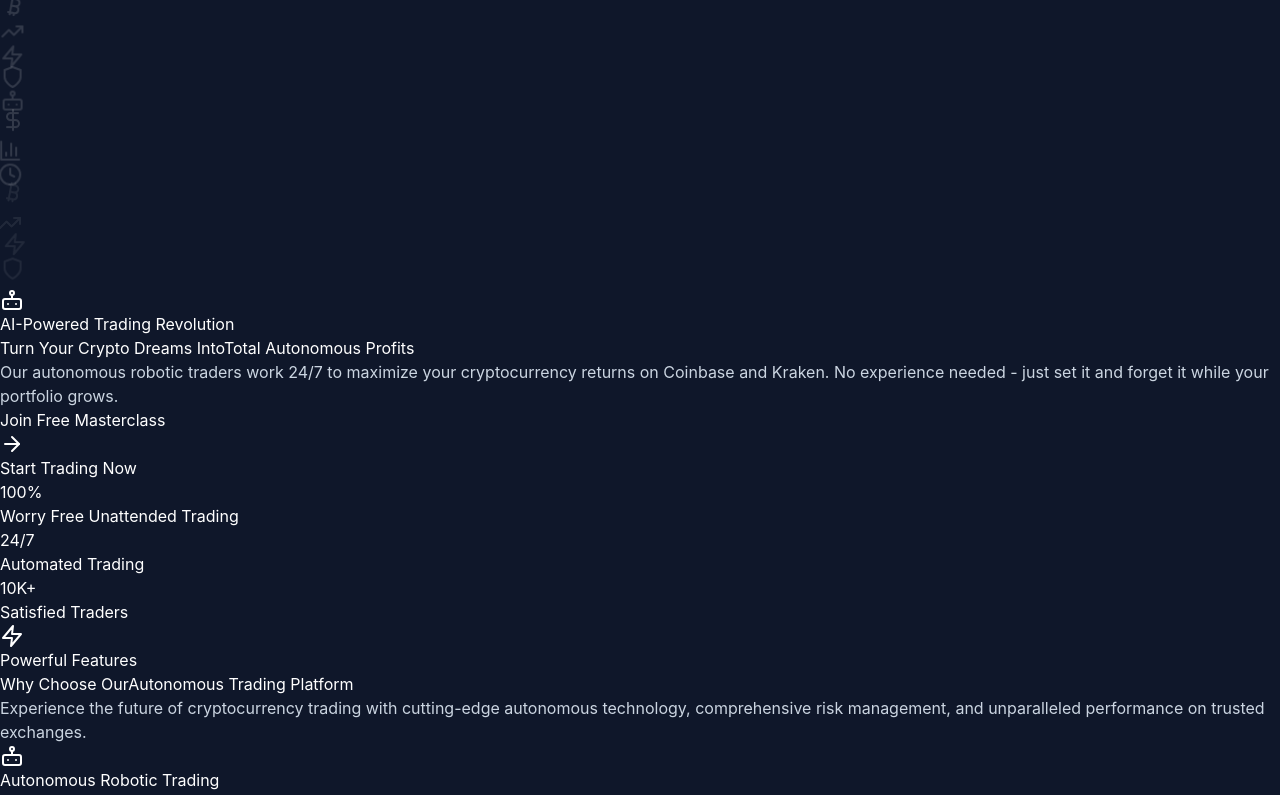
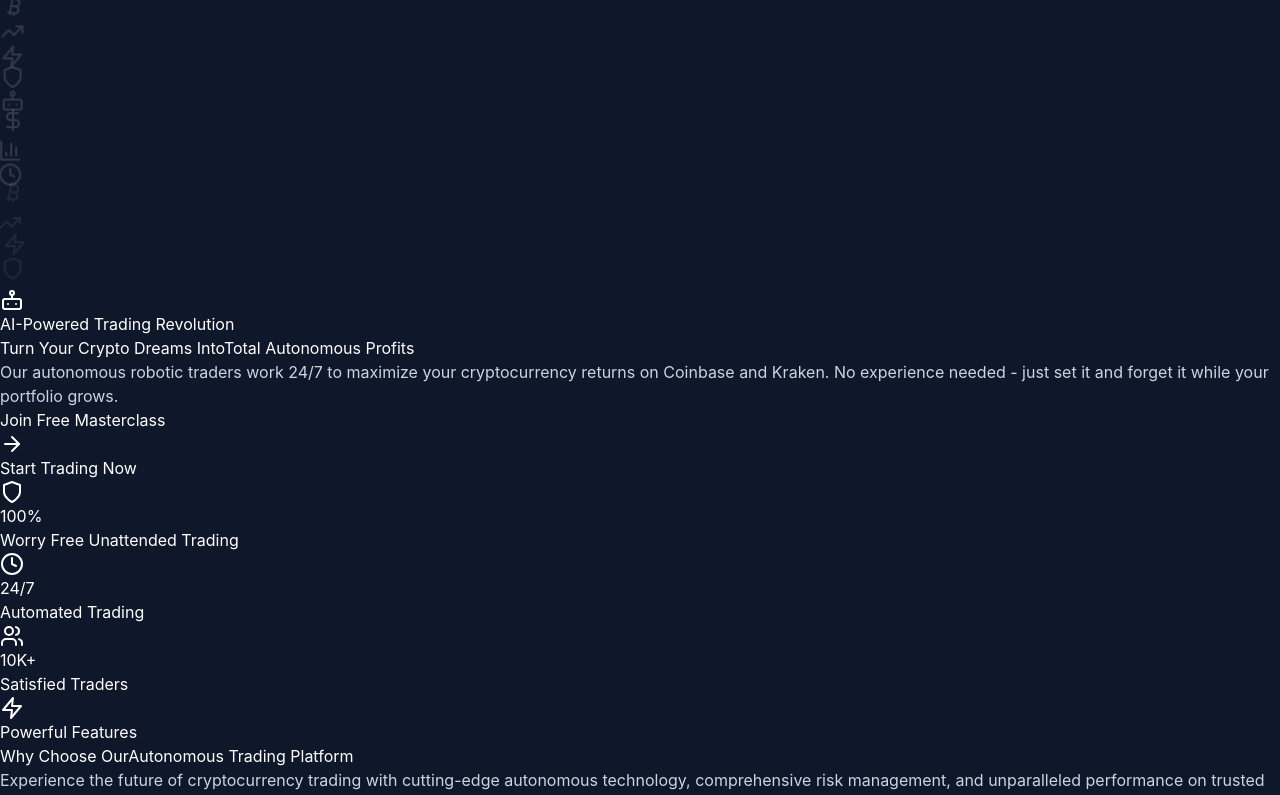
Before and after one commit to patjenkinsGIT/myrobotictrader, a React (Vite) app: page / in a window 1280 px wide. Shown: the top 795 px of the page. Built offline with nearby package versions, Linux system fonts and the light colour scheme.

Commit message:
Update styling of stats

```diff
--- a/src/components/Hero.tsx
+++ b/src/components/Hero.tsx
@@ -1,5 +1,5 @@
 import * as React from "react";
-import { ArrowRight, Bot } from "lucide-react";
+import { ArrowRight, Bot, Shield, Clock, Users } from "lucide-react";
 import { FloatingIcons } from "./FloatingIcons";
 
 export const Hero: React.FC = function () {
@@ -36,7 +36,7 @@ export const Hero: React.FC = function () {
         </div>
 
         {/* CTA Buttons */}
-        <div className="flex flex-col sm:flex-row gap-4 justify-center mb-12">
+        <div className="flex flex-col sm:flex-row gap-4 justify-center mb-16">
           <a
             href="https://financialintelligence4u.com/masterclass?am_id=patrick1567"
             target="_blank"
@@ -57,19 +57,78 @@ export const Hero: React.FC = function () {
           </a>
         </div>
 
-        {/* Stats */}
-        <div className="grid grid-cols-1 md:grid-cols-3 gap-8 max-w-4xl mx-auto">
-          <div className="text-center">
-            <div className="text-3xl font-bold text-green-400 mb-2">100%</div>
-            <div className="text-gray-400">Worry Free Unattended Trading</div>
+        {/* Enhanced Stats - Now like feature boxes */}
+        <div className="grid grid-cols-1 md:grid-cols-3 gap-6 max-w-4xl mx-auto">
+          {/* 100% Worry Free */}
+          <div className="group relative bg-white/5 backdrop-blur-sm rounded-2xl p-6 border border-white/10 hover:border-white/20 transition-all duration-300 transform hover:scale-105 hover:shadow-2xl">
+            {/* Background Gradient */}
+            <div className="absolute inset-0 bg-gradient-to-br from-green-500 to-emerald-500 opacity-0 group-hover:opacity-10 rounded-2xl transition-opacity duration-300"></div>
+
+            {/* Icon */}
+            <div className="relative w-12 h-12 rounded-xl bg-gradient-to-br from-green-500 to-emerald-500 p-3 mb-4 mx-auto group-hover:scale-110 transition-transform duration-300">
+              <Shield className="w-full h-full text-white" />
+            </div>
+
+            {/* Content */}
+            <div className="relative text-center">
+              <div className="text-4xl font-bold text-green-400 mb-2 group-hover:text-transparent group-hover:bg-gradient-to-r group-hover:from-green-400 group-hover:to-emerald-400 group-hover:bg-clip-text transition-all duration-300">
+                100%
+              </div>
+              <div className="text-gray-300 font-medium group-hover:text-white transition-colors duration-300">
+                Worry Free Unattended Trading
+              </div>
+            </div>
+
+            {/* Hover Effect Border */}
+            <div className="absolute inset-0 rounded-2xl bg-gradient-to-r from-green-500 to-emerald-500 opacity-0 group-hover:opacity-20 transition-opacity duration-300 -z-10 blur-xl"></div>
           </div>
-          <div className="text-center">
-            <div className="text-3xl font-bold text-blue-400 mb-2">24/7</div>
-            <div className="text-gray-400">Automated Trading</div>
+
+          {/* 24/7 Automated */}
+          <div className="group relative bg-white/5 backdrop-blur-sm rounded-2xl p-6 border border-white/10 hover:border-white/20 transition-all duration-300 transform hover:scale-105 hover:shadow-2xl">
+            {/* Background Gradient */}
+            <div className="absolute inset-0 bg-gradient-to-br from-blue-500 to-cyan-500 opacity-0 group-hover:opacity-10 rounded-2xl transition-opacity duration-300"></div>
+
+            {/* Icon */}
+            <div className="relative w-12 h-12 rounded-xl bg-gradient-to-br from-blue-500 to-cyan-500 p-3 mb-4 mx-auto group-hover:scale-110 transition-transform duration-300">
+              <Clock className="w-full h-full text-white" />
+            </div>
+
+            {/* Content */}
+            <div className="relative text-center">
+              <div className="text-4xl font-bold text-blue-400 mb-2 group-hover:text-transparent group-hover:bg-gradient-to-r group-hover:from-blue-400 group-hover:to-cyan-400 group-hover:bg-clip-text transition-all duration-300">
+                24/7
+              </div>
+              <div className="text-gray-300 font-medium group-hover:text-white transition-colors duration-300">
+                Automated Trading
+              </div>
+            </div>
+
+            {/* Hover Effect Border */}
+            <div className="absolute inset-0 rounded-2xl bg-gradient-to-r from-blue-500 to-cyan-500 opacity-0 group-hover:opacity-20 transition-opacity duration-300 -z-10 blur-xl"></div>
           </div>
-          <div className="text-center">
-            <div className="text-3xl font-bold text-purple-400 mb-2">10K+</div>
-            <div className="text-gray-400">Satisfied Traders</div>
+
+          {/* 10K+ Satisfied */}
+          <div className="group relative bg-white/5 backdrop-blur-sm rounded-2xl p-6 border border-white/10 hover:border-white/20 transition-all duration-300 transform hover:scale-105 hover:shadow-2xl">
+            {/* Background Gradient */}
+            <div className="absolute inset-0 bg-gradient-to-br from-purple-500 to-pink-500 opacity-0 group-hover:opacity-10 rounded-2xl transition-opacity duration-300"></div>
+
+            {/* Icon */}
+            <div className="relative w-12 h-12 rounded-xl bg-gradient-to-br from-purple-500 to-pink-500 p-3 mb-4 mx-auto group-hover:scale-110 transition-transform duration-300">
+              <Users className="w-full h-full text-white" />
+            </div>
+
+            {/* Content */}
+            <div className="relative text-center">
+              <div className="text-4xl font-bold text-purple-400 mb-2 group-hover:text-transparent group-hover:bg-gradient-to-r group-hover:from-purple-400 group-hover:to-pink-400 group-hover:bg-clip-text transition-all duration-300">
+                10K+
+              </div>
+              <div className="text-gray-300 font-medium group-hover:text-white transition-colors duration-300">
+                Satisfied Traders
+              </div>
+            </div>
+
+            {/* Hover Effect Border */}
+            <div className="absolute inset-0 rounded-2xl bg-gradient-to-r from-purple-500 to-pink-500 opacity-0 group-hover:opacity-20 transition-opacity duration-300 -z-10 blur-xl"></div>
           </div>
         </div>
       </div>
```
